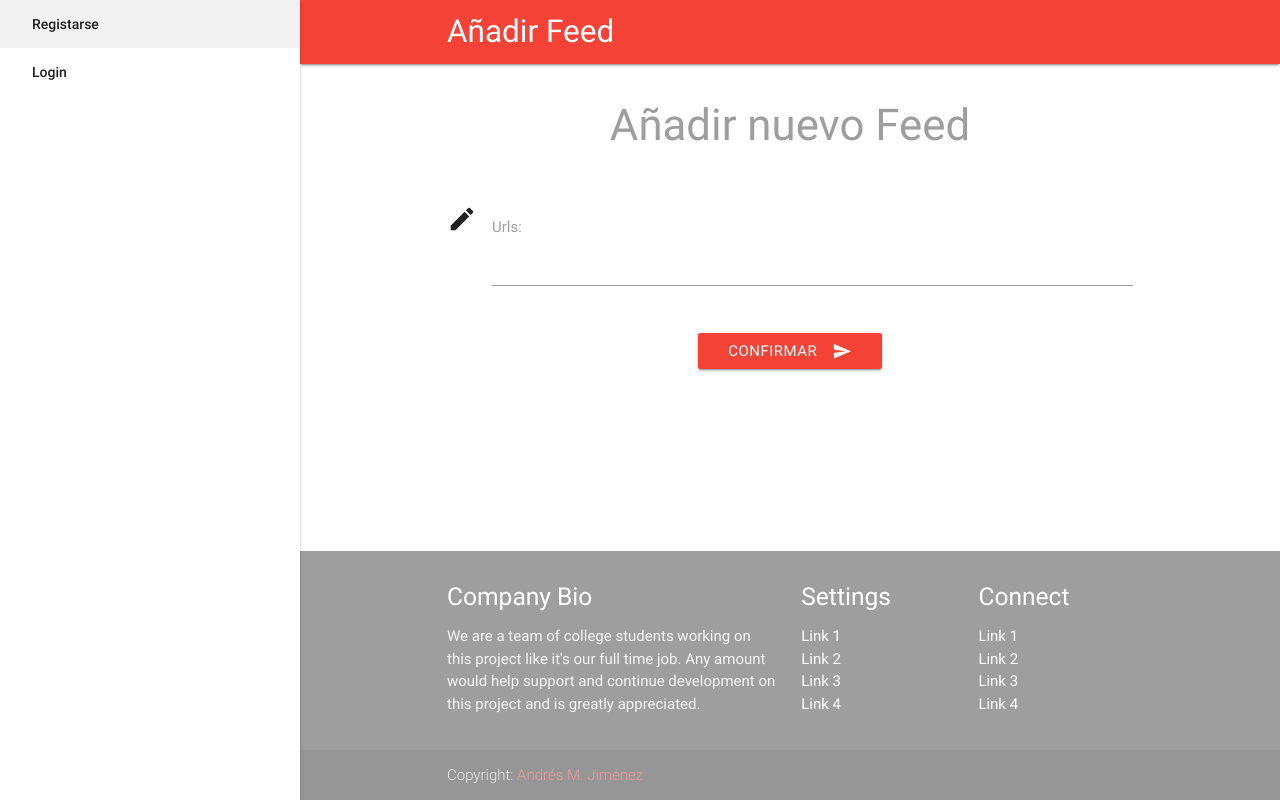
After one commit to andjimrio/LTN, a Django app: template templates/feed/feed_create.html in a window 1280 px wide. The commit adds this page. Run offline with Django 3.2, Linux system fonts and the light colour scheme; the template is opened without the code that fills it: values that come from a table or form of the project are taken from there, others are empty; some libraries are stand-ins or nearby versions.

Commit message:
Reodenado de clases

```diff
--- a/Application/index_utilities.py
+++ b/Application/utilities/index_utilities.py
@@ -2,7 +2,7 @@ from whoosh import index
 from whoosh.qparser import QueryParser
 from os.path import join,dirname,abspath,exists
 
-PROJECT_DIR = dirname(dirname(abspath(__file__)))
+PROJECT_DIR = dirname(dirname(dirname(abspath(__file__))))
 INDEX = join(PROJECT_DIR,"LTNews","whoosh_index")
 
 def get_index():
--- a/Application/populate.py
+++ b/Application/utilities/populate_utilities.py
@@ -1,5 +1,5 @@
 from Application.models import Feed,Item
-from Application.rss import read_rss
+from Application.utilities.rss_utilities import read_rss
 
 
 def populate_rss(link, printer=False):
--- a/Application/rss.py
+++ b/Application/utilities/rss_utilities.py
@@ -2,9 +2,10 @@
 
 import feedparser
 from bs4 import BeautifulSoup
+from dateutil.parser import parse
 from django.utils import timezone
-from dateutil.parser import parse
-from Application.web import get_from_rss
+
+from Application.utilities.web_utilitites import get_from_rss
 
 LINK_ABC= 'http://www.abc.es/rss/feeds/abcPortada.xml'
 LINK_ELPAIS= 'http://ep00.epimg.net/rss/tags/ultimas_noticias.xml'
--- a/LTNews/settings.py
+++ b/LTNews/settings.py
@@ -80,7 +80,7 @@ TEMPLATES = [
                 'django.template.context_processors.request',
                 'django.contrib.auth.context_processors.auth',
                 'django.contrib.messages.context_processors.messages',
-                'Application.context_processors.color_pallete'
+                'LTNews.context_processors.color_pallete'
             ],
         },
     },
--- a/LTNews/urls.py
+++ b/LTNews/urls.py
@@ -13,25 +13,29 @@ Including another URLconf
     1. Import the include() function: from django.conf.urls import url, include
     2. Add a URL to urlpatterns:  url(r'^blog/', include('blog.urls'))
 """
+from django.conf import settings
+from django.conf.urls.static import static
 from django.conf.urls import url, include
-from django.contrib import admin
-from Application.views import home,feeds,feed,article,register,profile
 from django.contrib.auth.views import login,logout
 from django.core.urlresolvers import reverse_lazy
-from django.conf import settings
-from django.conf.urls.static import static
+from django.contrib import admin
+
+from Application import views
+from Application.view import feed_view
+from Application.view import item_view
 import haystack.urls
 
 urlpatterns = [
     url(r'^admin/', admin.site.urls),
-    url(r'^$', home, name='home'),
+    url(r'^$', views.home, name='home'),
 
-    url(r'^feeds/', feeds, name='feeds'),
-    url(r'^feed/(?P<idFeed>\w+)/', feed, name='feed'),
-    url(r'^article/(?P<idItem>\w+)/', article, name='article'),
+    url(r'^feeds/', item_view.item_list, name='feeds'),
+    url(r'^article/(?P<idItem>\w+)/', item_view.item_view, name='article'),
 
-    url(r'^register/', register, name='register'),
-    url(r'^profile/', profile, name='profile'),
+    url(r'^feed/(?P<idFeed>\w+)/', feed_view.feed_view, name='feed'),
+    url(r'^profile/', feed_view.feed_list, name='profile'),
+
+    url(r'^register/', views.register, name='register'),
     url(r'^login/', login, {'template_name':'login.html'}, name='login'),
     url(r'^logout/', logout, {'next_page': reverse_lazy('home')}, name='logout'),
 
--- /dev/null
+++ b/templates/feed/feed_create.html
@@ -0,0 +1,45 @@
+{% extends 'base.html' %}
+
+{% block titulo %}Añadir Feed{% endblock %}
+
+{% block encabezado %}Añadir Feed{% endblock %}
+
+{% block contenido %}
+    <div class="container">
+        <div class="row">
+            <div class="col s12 input-field">
+                <h3 class="{{ color_secondary }}-text  center">Añadir nuevo Feed</h3>
+                <br>
+        {% if form.errors %}
+            <ul class="collection with-header red-text text-darken-4">
+                <li class="collection-header"><h4>Errores</h4></li>
+                {% for error in  form.non_field_errors %}
+                    <li class="collection-item">{{error|escape }}</li>
+                {% endfor %}
+            </ul>
+            <br>
+        {% endif %}
+        <form id="register" method="POST" action="{% url 'feed_create' %}">
+            {% csrf_token %}
+
+            {% for field in feed_form %}
+            <div class="row">
+                <div class="col s12 input-field">
+                    <i class="material-icons prefix">mode_edit</i>
+                    {{ field }}
+                    {{ field.label_tag }}
+                    <em class="error">{% for error in  field.errors %}{{ error }}{% endfor %}</em>
+                </div>
+            </div>
+            {% endfor %}
+
+            <div class="row">
+                <div class="col s12 center">
+                    <button class="btn waves-effect waves-light {{ color_primary }}" type="submit" name="action">Confirmar
+                        <i class="material-icons right">send</i>
+                    </button>
+                </div>
+            </div>
+        </form>
+    </div>
+{% endblock %}
--- a/templates/profile.html
+++ b/templates/feed/feed_list.html
@@ -19,7 +19,7 @@
                             <p>{{ feed.description }}<br>
                             <small>{{ feed.link }}</small></p>
 
-                            <a href="#!" class="secondary-content"><i class="material-icons">grade</i></a>
+                            <a href="#!" class="secondary-content"><i class="material-icons">delete</i></a>
                         </li>
                     {% endfor %}
                 </ul>
```
Also changed, not shown: Application/view/feed_view.py (added, +55 -0 lines), Application/view/item_view.py (added, +28 -0 lines), Application/views.py (+3 -49 lines), LTNews/cron.py (+4 -3 lines), Application/utilities/__init__.py (added), Application/utilities/queries_utilities.py (renamed from Application/queries.py), Application/utilities/web_utilitites.py (renamed from Application/web.py), Application/view/__init__.py (added), LTNews/context_processors.py (renamed from Application/context_processors.py), templates/feed/feed_view.html (renamed from templates/feed.html), templates/item/item_list.html (renamed from templates/feeds.html), templates/item/item_view.html (renamed from templates/article.html).
